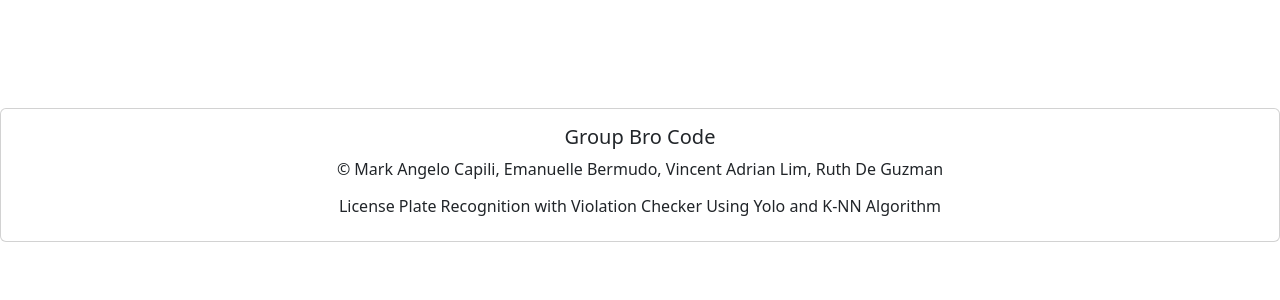
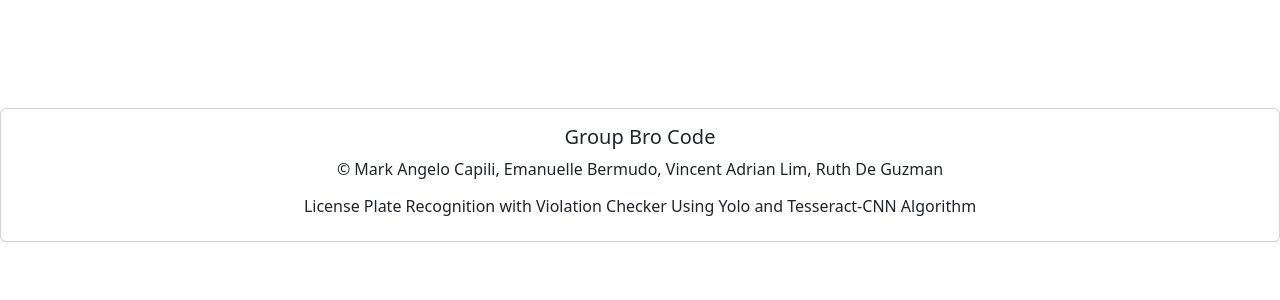
Before and after one commit to unhingeLemon/violation_checker, a Flask app: page / in a window 1280 px wide. Shown: the part 338-638 px from the top of the page. Run offline with Flask 2, Linux system fonts and the light colour scheme.

Commit message:
procfile edit

```diff
--- a/app/templates/violationChecker.html
+++ b/app/templates/violationChecker.html
@@ -157,7 +157,7 @@
         <div class="card-body">
           <h5 class="card-title">Group Bro Code</h5>
           <p class="card-text">© Mark Angelo Capili, Emanuelle Bermudo, Vincent Adrian Lim, Ruth De Guzman</p>
-          <h6>License Plate Recognition with Violation Checker Using Yolo and K-NN Algorithm</h6>
+          <h6>License Plate Recognition with Violation Checker Using Yolo and Tesseract-CNN Algorithm</h6>
         </div>
       </div>
 
```
Also changed, not shown: 1 other file.
